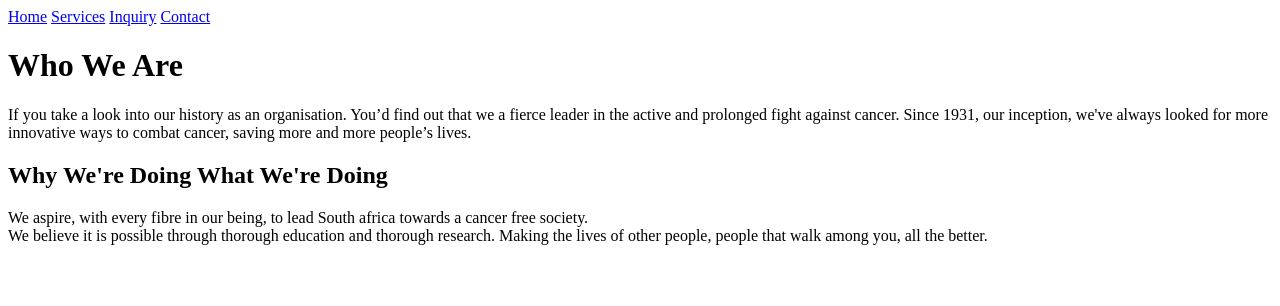
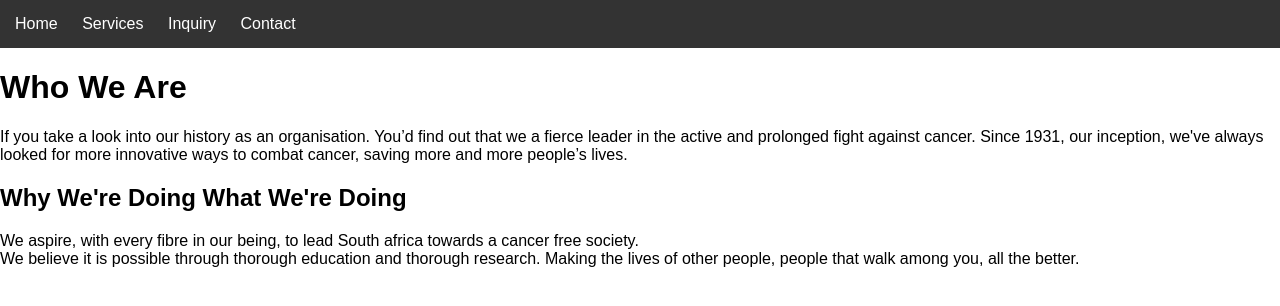
Before and after one commit to Musa170-ops/Musa-Maramba-PART-2, a plain HTML site: page about.html in a window 1280 px wide. Drawn offline with Linux system fonts and the light colour scheme.

Commit message:
CSS Style

```diff
--- a/CSS/Style.css
+++ b/CSS/Style.css
@@ -0,0 +1,18 @@
+/* GLOBAL STYLE */
+body {
+    margin: 0;
+    font-family: Arial, sans-serif;
+}
+
+nav {
+    background-color: #333;
+    padding: 15px;
+}
+
+nav a {
+    color: white;
+    text-decoration: none;
+    margin-right: 20px;
+}
+
+/*HOME PAGE STYLE */
--- a/about.html
+++ b/about.html
@@ -3,6 +3,7 @@
 <head>
     <meta charset="UTF-8">
     <meta name="viewport" content="width=device-width, initial-scale=1.0">
+    <link rel="stylesheet" type="text/css" href="./CSS/Style.css">
     <title>Document</title>
 </head>
 <body>
```
Also changed, not shown: contact.html (+1 -0 lines), index.html (+1 -0 lines), inquiry.html (+1 -0 lines), services.html (+1 -0 lines).
